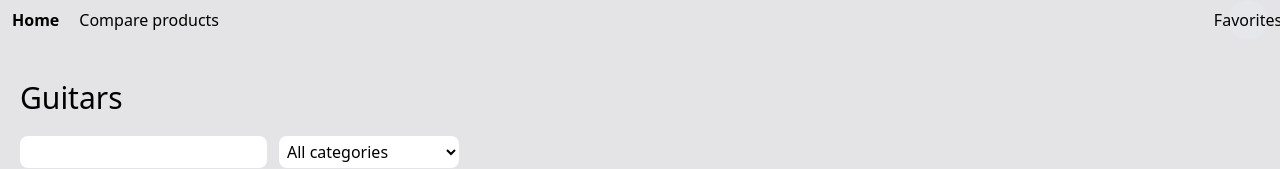
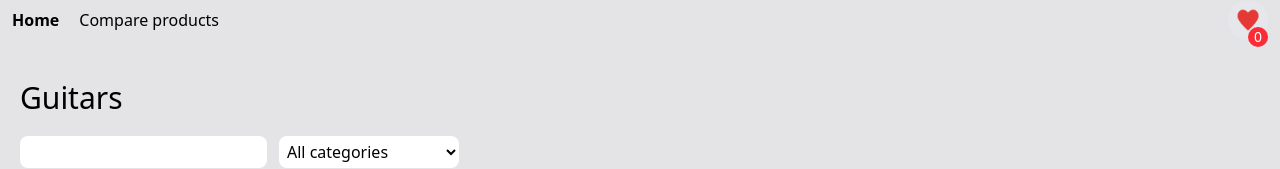
Before and after one commit to giovanni-arduini/progetto-finale-spec-frontend-front, a React (Vite) app: page / in a window 1280 px wide. Shown: the top 169 px of the page. Built offline with nearby package versions, Linux system fonts and the light colour scheme; no server answers.

Commit message:
ADD favorites count display in Header component

```diff
--- a/src/Components/Header.jsx
+++ b/src/Components/Header.jsx
@@ -3,7 +3,8 @@ import { useGlobalContext } from "../Contexts/GlobalContext";
 import FavoritesTab from "./FavoritesTab";
 
 export default function Header() {
-  const { showFavorites, setShowFavorites } = useGlobalContext();
+  const { favorites, setFavorites, showFavorites, setShowFavorites } =
+    useGlobalContext();
 
   const handleShowFavorites = () => {
     !showFavorites ? setShowFavorites(true) : setShowFavorites(false);
@@ -24,7 +25,10 @@ export default function Header() {
           className="w-10 h-10 bg-gray-200 rounded-full flex justify-center items-center relative"
           onClick={() => handleShowFavorites()}
         >
-          Favorites
+          <img className="w-6" src="../public/images/save.png" alt="" />
+          <span className="absolute top-2/3 left-1/2 bg-red-500 text-white text-sm w-5 h-5 rounded-full flex justify-center items-center">
+            {favorites.reduce((acc, curr) => acc + curr.quantity, 0)}
+          </span>
         </div>
       </div>
     </header>
```
Also changed, not shown: public/images/save.png (added).
